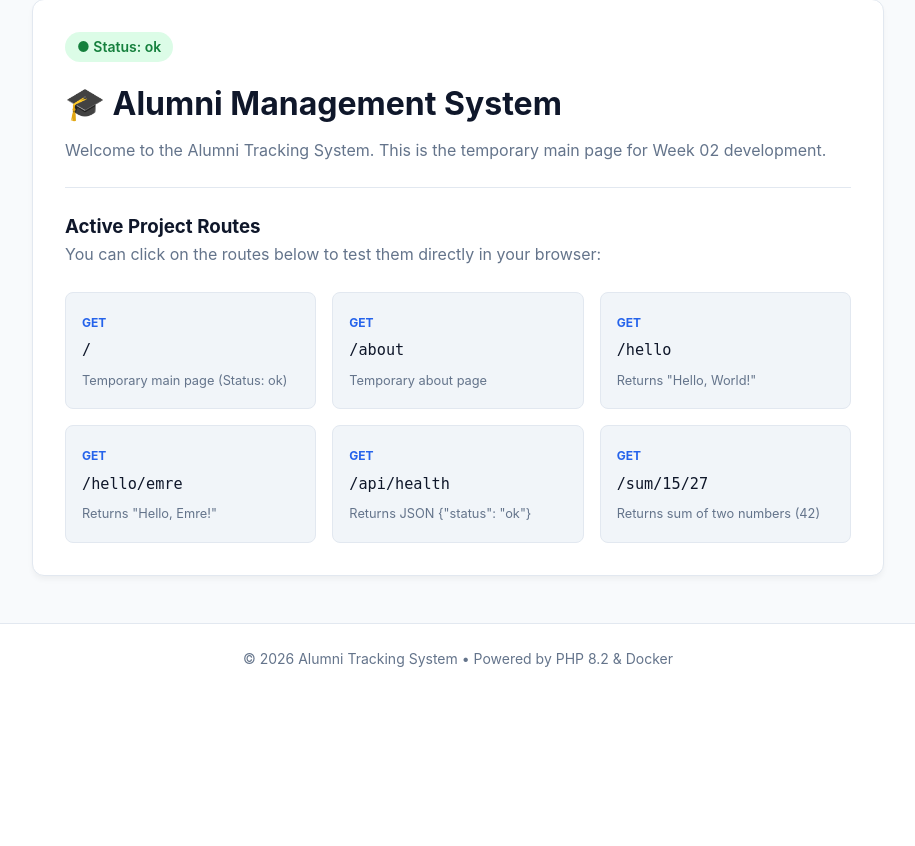
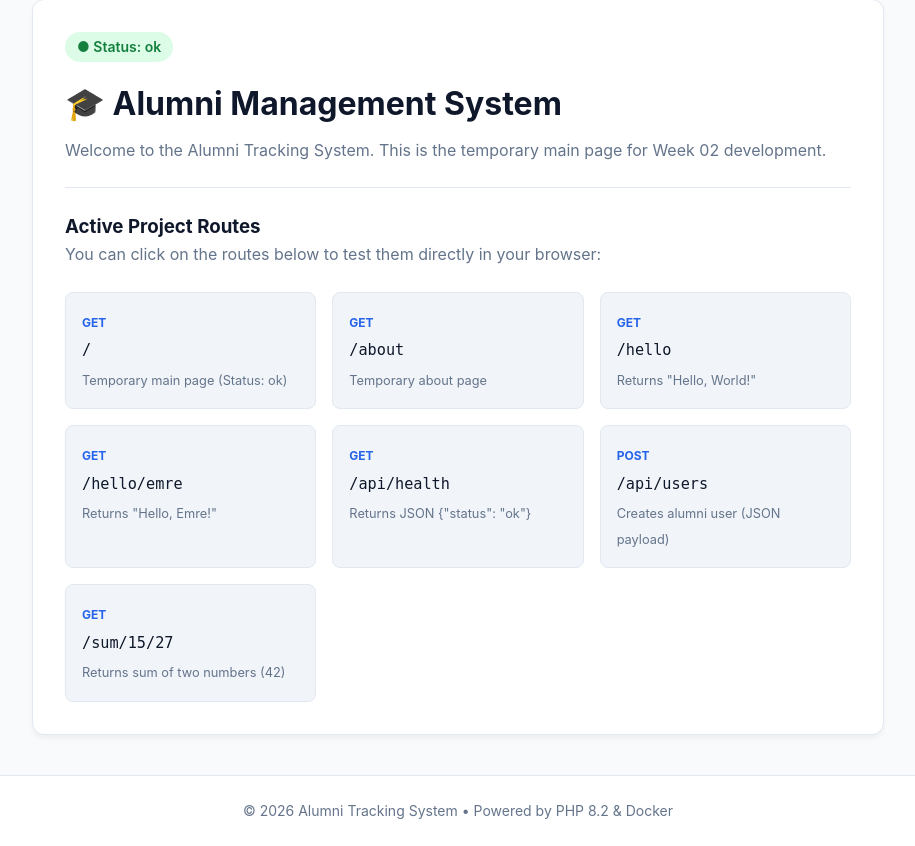
Before and after one commit to zehraras/alumni_, a PHP site: page / in a window 1280 px wide. Shown: the part 106-952 px from the top of the page, without its empty margins (182-1097 px from the left). Before the commit the page ends 773 px from the top, so only its background shows below. Run offline with PHP 8.4, Linux system fonts and the light colour scheme.

Commit message:
Implement POST /api/users endpoint returning user JSON

```diff
--- a/index.php
+++ b/index.php
@@ -22,13 +22,7 @@ if (strlen($path) > 1 && str_ends_with($path, '/')) {
     $path = rtrim($path, '/');
 }
 
-// Method check
-if ($method !== 'GET') {
-    http_response_code(405);
-    header('Content-Type: text/plain; charset=utf-8');
-    echo "Method Not Allowed";
-    exit;
-}
+// (Method check will be performed per route)
 
 // Base styling for browser views
 function renderLayout($title, $content, $prefix = '') {
@@ -242,6 +236,11 @@ if ($path === '/') {
                     <span class="route-desc">Returns JSON {"status": "ok"}</span>
                 </div>
                 <div class="route-item">
+                    <span class="route-method">POST</span>
+                    <a href="{$prefix}/api/users" class="route-path">/api/users</a>
+                    <span class="route-desc">Creates alumni user (JSON payload)</span>
+                </div>
+                <div class="route-item">
                     <span class="route-method">GET</span>
                     <a href="{$prefix}/sum/15/27" class="route-path">/sum/15/27</a>
                     <span class="route-desc">Returns sum of two numbers (42)</span>
@@ -296,6 +295,61 @@ if ($path === '/api/health') {
 }
 
 // -------------------------------------------------------------
+// Week 03 - Step 3: POST /api/users -> JSON ("what you send comes back")
+// -------------------------------------------------------------
+if ($path === '/api/users') {
+    header('Content-Type: application/json; charset=utf-8');
+
+    if ($method === 'POST') {
+        $rawInput = file_get_contents('php://input');
+        $data = json_decode($rawInput, true);
+
+        // Fallback for form-encoded submissions
+        if (!$data && !empty($_POST)) {
+            $data = $_POST;
+        }
+
+        // If body is empty or not JSON, handle gracefully
+        if (!$data || !is_array($data)) {
+            http_response_code(400);
+            echo json_encode([
+                'error' => 'Bad Request',
+                'message' => 'Please provide a valid JSON body with user fields'
+            ], JSON_PRETTY_PRINT | JSON_UNESCAPED_SLASHES | JSON_UNESCAPED_UNICODE);
+            exit;
+        }
+
+        // Default Alumni fields merged with incoming data ("what you send comes back")
+        $createdUser = array_merge([
+            'id' => rand(100, 999),
+            'name' => 'Alumni User',
+            'email' => 'alumni@ogr.iu.edu.tr',
+            'department' => 'Computer Engineering',
+            'graduationYear' => 2024,
+            'createdAt' => date('c')
+        ], $data);
+
+        http_response_code(201); // 201 Created
+        echo json_encode($createdUser, JSON_PRETTY_PRINT | JSON_UNESCAPED_SLASHES | JSON_UNESCAPED_UNICODE);
+        exit;
+    }
+
+    if ($method === 'GET') {
+        // Helpful response for GET requests in browser
+        echo json_encode([
+            'message' => 'Send a POST request with a JSON body to create a user',
+            'samplePayload' => [
+                'name' => 'Zehra Aras',
+                'email' => 'zehra@example.com',
+                'department' => 'Bilgisayar Mühendisliği',
+                'graduationYear' => 2024
+            ]
+        ], JSON_PRETTY_PRINT | JSON_UNESCAPED_SLASHES | JSON_UNESCAPED_UNICODE);
+        exit;
+    }
+}
+
+// -------------------------------------------------------------
 // Step 2: GET /hello -> "Hello, World!"
 // -------------------------------------------------------------
 if ($path === '/hello') {
```
